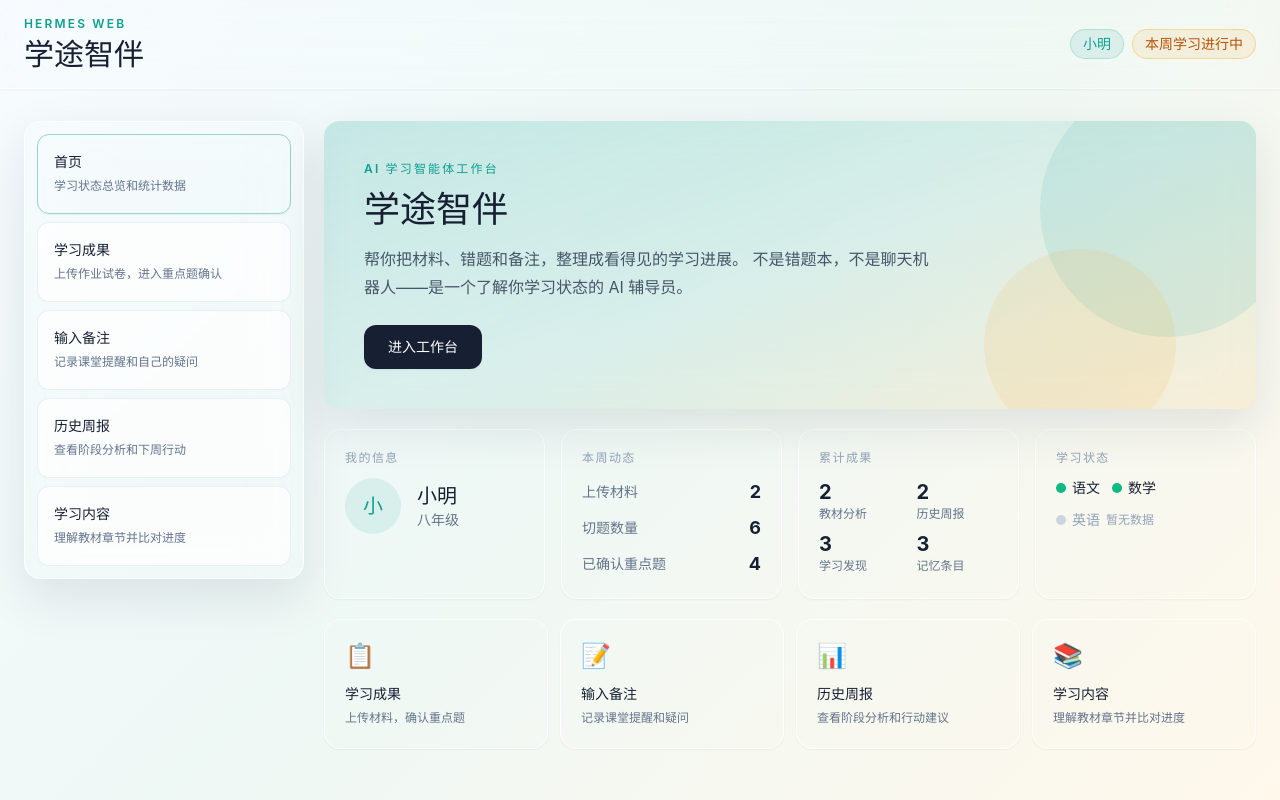
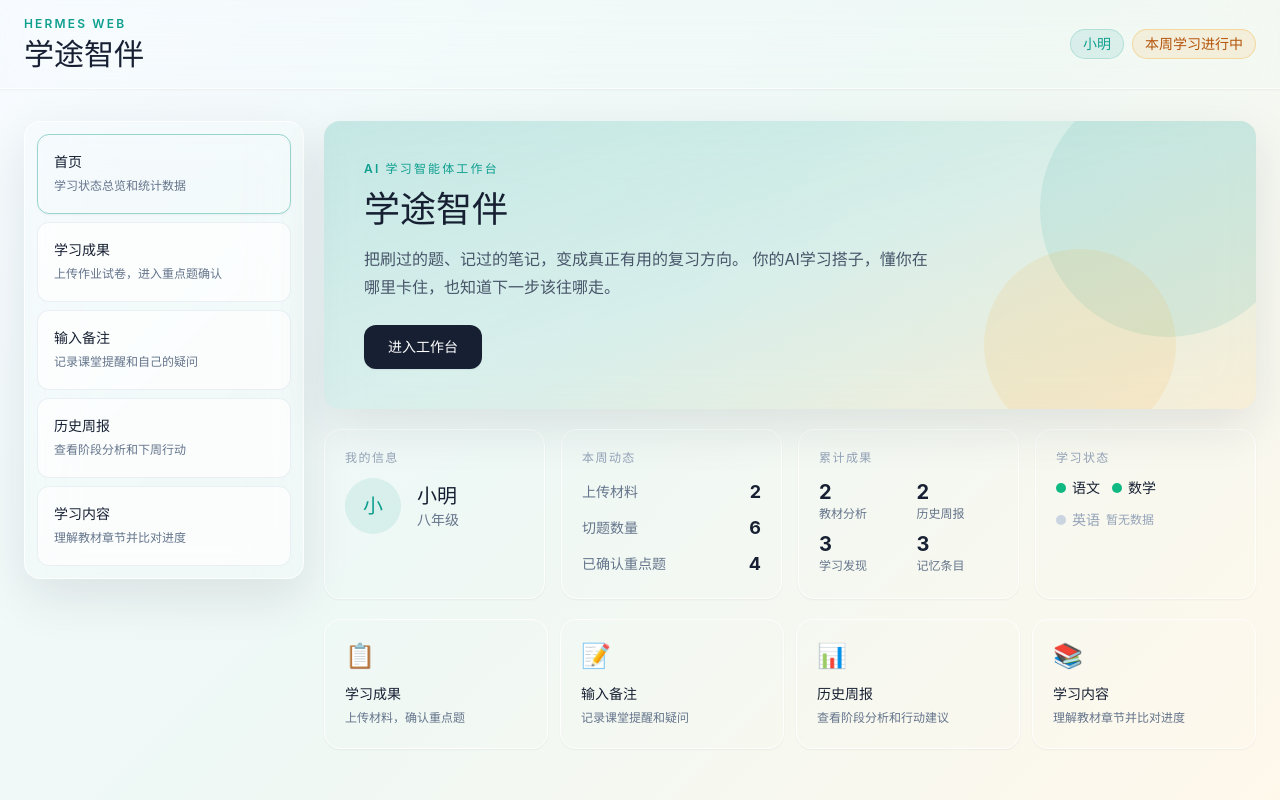
Before and after one commit to farmerhunter/2026AgentApp, a React (Vite) app in the folder src/web_ui/: page / in a window 1280 px wide. Built offline with nearby package versions, Linux system fonts and the light colour scheme; no server answers.

Commit message:
fix(ui): rewrite Home hero copy — warmer, less AI-voice (#81) (#83)

```diff
--- a/src/web_ui/src/views/HomeView.jsx
+++ b/src/web_ui/src/views/HomeView.jsx
@@ -71,8 +71,8 @@ export default function HomeView({ onNavigate }) {
             学途智伴
           </h1>
           <p className="mt-4 max-w-xl text-base leading-7 text-slate-600">
-            帮你把材料、错题和备注，整理成看得见的学习进展。
-            不是错题本，不是聊天机器人——是一个了解你学习状态的 AI 辅导员。
+            把刷过的题、记过的笔记，变成真正有用的复习方向。
+            你的AI学习搭子，懂你在哪里卡住，也知道下一步该往哪走。
           </p>
           <button
             type="button"
```
